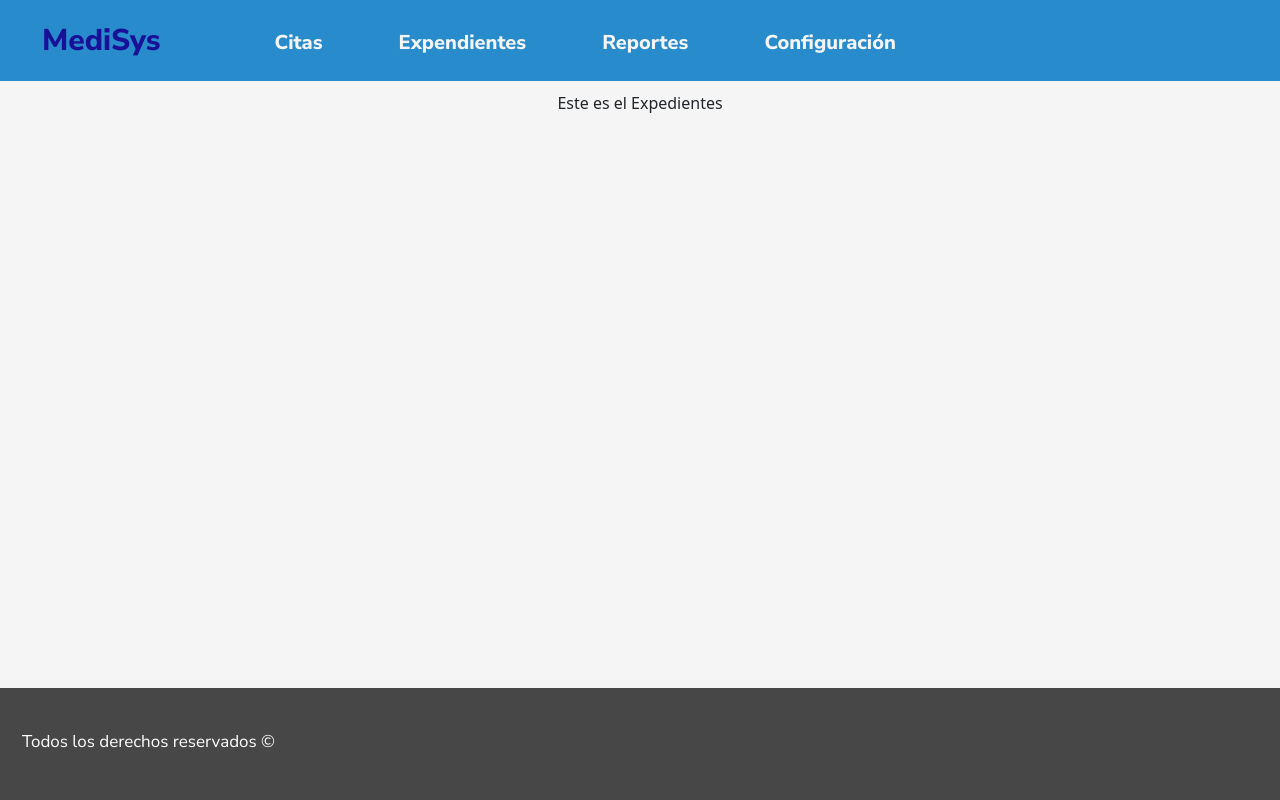
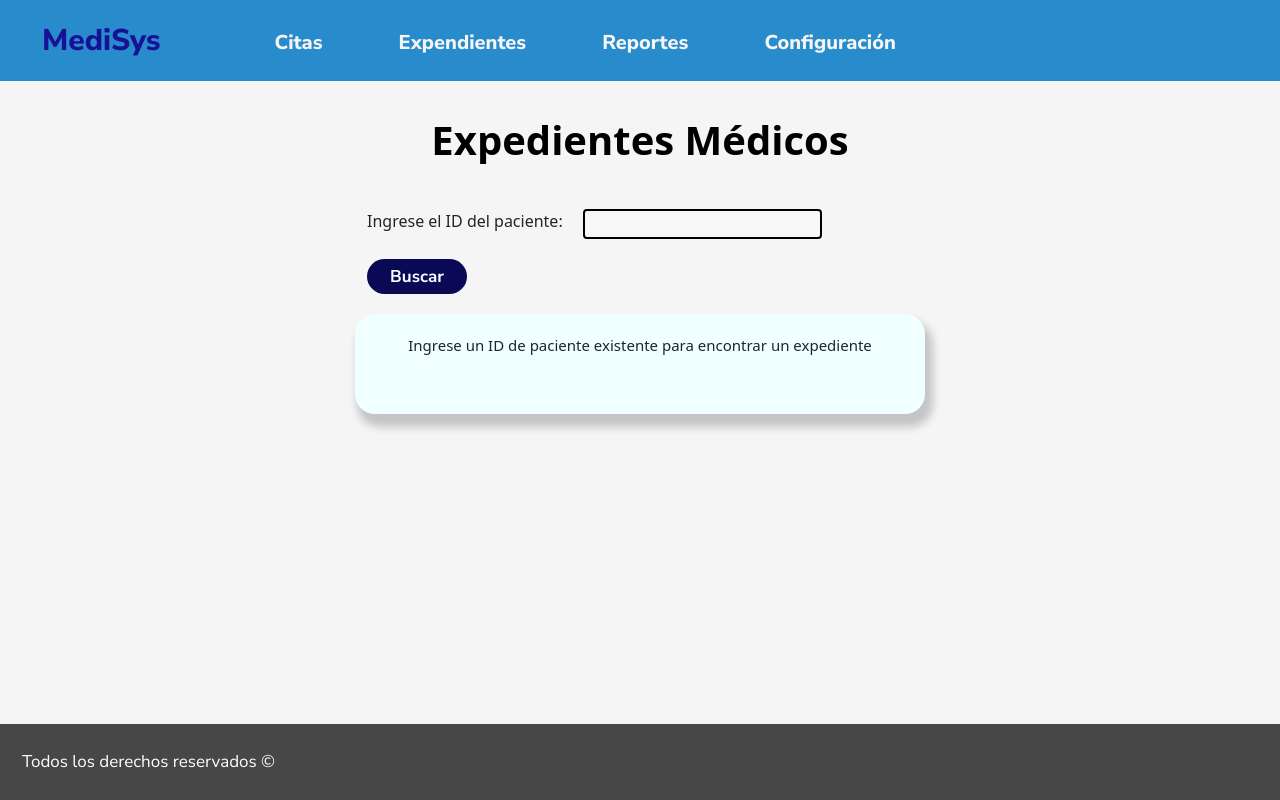
Before and after one commit to Brian-Esq/Consultorio-Medico-APS, a React (Create React App) app: page /expedientes in a window 1280 px wide. Built offline with nearby package versions, Linux system fonts and the light colour scheme.

Commit message:
Página de expedientes mayormente desarrollada

```diff
--- /dev/null
+++ b/src/Componentes/ExpedienteEspecifico/expedienteEspecifico.css
@@ -0,0 +1,57 @@
+@import url('https://fonts.googleapis.com/css2?family=Nunito+Sans:wght@400;700;800&display=swap');
+
+.expInfoText{
+    float: left;
+    margin: 0;
+    font-size: 15px;
+    margin: 5px 0;
+  }
+
+.expedienteEspecificoComp{
+    margin-top: 10px;
+    margin-bottom: 10px;
+
+}
+
+.padecimientosTable {
+  margin: auto;
+  width: 100%;
+  box-shadow: 0 4px 8px rgba(0, 0, 0, 0.1);
+  border-radius: 8px;
+  overflow: hidden;
+  border-collapse: collapse;
+  margin-top: 10px;
+  float: left;
+}
+
+.padecimientosTable th, .padecimientosTable td {
+  padding: 12px;
+  text-align: left;
+  border: 1px solid #cbcbcb;
+}
+
+.padecimientosTable th {
+  background-color: #cbcbcb;
+  font-weight: bold;
+  color: #333;
+}
+
+.padecimientosTable td {
+  background-color: #fff;
+}
+
+.padecimientosTable th:first-child, .padecimientosTable td:first-child {
+  border-top-left-radius: 8px;
+}
+
+.padecimientosTable th:last-child, .padecimientosTable td:last-child {
+  border-top-right-radius: 8px;
+}
+
+.padecimientosTable tr:last-child td:first-child {
+  border-bottom-left-radius: 8px;
+}
+
+.padecimientosTable tr:last-child td:last-child {
+  border-bottom-right-radius: 8px;
+}
--- /dev/null
+++ b/src/Componentes/ExpedienteEspecifico/expedienteEspecifico.tsx
@@ -0,0 +1,68 @@
+import './expedienteEspecifico.css'
+import Container from 'react-bootstrap/Container';
+import Row from 'react-bootstrap/Row';
+import Col from 'react-bootstrap/Col';
+
+interface Expediente {
+    Id: number,
+    Altura: number,
+    Peso: number,
+    Alergias: string,
+    Genero: string,
+    Padecimientos: string[]
+}
+
+const ExpedienteEspecifico: React.FC<Expediente> = ({ Id, Altura, Peso, Alergias, Genero, Padecimientos }) => {
+
+    const expediente = { Id, Altura, Peso, Alergias, Genero, Padecimientos }
+
+    return (
+        <Container className='expedienteEspecificoComp'>
+            <Row>
+                <Col>
+                    <p className='expInfoText'>Id: {expediente.Id}</p>
+                </Col>
+            </Row>
+            <Row>
+                <Col>
+                    <p className='expInfoText'>Altura: {expediente.Altura}m</p>
+                </Col>
+            </Row>
+            <Row>
+                <Col>
+                    <p className='expInfoText'>Peso: {expediente.Peso}kg</p>
+                </Col>
+            </Row>
+            <Row>
+                <Col>
+                    <p className='expInfoText'>Alergias: {expediente.Alergias}</p>
+                </Col>
+            </Row>
+            <Row>
+                <Col>
+                    <p className='expInfoText'>Genero: {expediente.Genero}</p>
+                </Col>
+            </Row>
+            <Row>
+                <Col>
+                    <table className='padecimientosTable'>
+                        <thead>
+                            <tr>
+                                <th>Padecimientos Pasados</th>
+                            </tr>
+                        </thead>
+                        <tbody>
+                            {expediente.Padecimientos.map((padecimiento, index) => (
+                                <tr key={index}>
+                                    <td>{padecimiento}</td>
+                                </tr>
+                            ))}
+                        </tbody>
+                    </table>
+                </Col>
+            </Row>
+        </Container>
+    )
+}
+
+export default ExpedienteEspecifico;
--- a/src/Componentes/Footer/footer.css
+++ b/src/Componentes/Footer/footer.css
@@ -20,7 +20,6 @@ Footer
 
   .footer .txt{
     margin-top: 15px;
-    margin-bottom: 20px;
     display: flex;
     justify-content: left;
   }
--- a/src/Componentes/Footer/footer.tsx
+++ b/src/Componentes/Footer/footer.tsx
@@ -9,11 +9,9 @@ function Footer(){
         <div className="footer">
             <Container fluid>
                 <Row>
-                    <Row><p></p></Row>
-                    <Col xs={6} className="txt">
+                    <Col className="txt">
                         <p>Todos los derechos reservados ©</p>
                     </Col>
-                    <Col xs={6}></Col>
                 </Row>
             </Container>
         </div>
--- a/src/Pages/Consulta/consulta.tsx
+++ b/src/Pages/Consulta/consulta.tsx
@@ -5,7 +5,6 @@ import './consulta.css';
 import Prescription from '../../Componentes/Prescription/prescription';
 import { useLocation, useParams } from 'react-router-dom';
 import { useState } from 'react';
-import { Button } from 'react-bootstrap';
 import { useNavigate } from 'react-router-dom';
 
 interface Consulta {
@@ -63,13 +62,12 @@ function Consulta() {
             </Row>
             <Row className='buttons'>
                 <Col>
-                    <Button className="finConsul" type='button' variant="outline-danger"
-                    onClick={handleSubmit}>Terminar Consulta</Button>
+                    <button className="finConsul" type='button' onClick={handleSubmit}>Terminar Consulta</button>
                 </Col>
             </Row>
             <Row className='consData'>
                 <Col xs={0} md={3}></Col>
-                <Col xs={12} md={6} className='pacDataCol'>
+                <Col xs={12} md={6}>
                     <Row>
                         <Col>
                             <h2 className='pacData'>Datos de Consulta</h2>
--- a/src/Pages/Expedientes/expedientes.css
+++ b/src/Pages/Expedientes/expedientes.css
@@ -0,0 +1,60 @@
+@import url('https://fonts.googleapis.com/css2?family=Nunito+Sans:wght@400;700;800&display=swap');
+
+.expedientesTitleRow{
+    margin-top: 20px;
+    margin-bottom: 20px;
+}
+
+.expTitle{
+    font-weight: 800;
+    color: black;
+    text-align: center;
+    font-size: 40px;
+    margin: 5px 30px;
+}
+
+.insertDataText{
+    float: left;
+    margin-right: 20px;
+}
+
+.insertDataRow{
+    margin-top: 40px;
+}
+
+.inputPacID{
+    box-sizing: border-box;
+    border: 2px solid black;
+    border-radius: 4px;
+    background-color: #f8f8f8;
+    transition: border-color 0.3s, box-shadow 0.3s;
+    float: left;
+}
+
+.searchPacBut{
+    background-color: rgb(9, 9, 86);
+    font-weight: bold;
+    font-family: 'Nunito Sans', sans-serif;
+    color: white;
+    width: 100px;
+    height: 35px;
+    border-radius: 20px;
+    font-size: 17px;
+    border: none;
+    margin-top: 20px;
+    margin-bottom: 20px;
+    float: left;
+}
+
+.expEspCol{
+    background-color: azure;
+    border-radius: 20px;
+    box-shadow: 5px 10px 9px 3px rgba(0, 0, 0, 0.2);
+    margin-bottom: 30px;
+    min-height: 100px;
+}
+
+.expNotFoundText{
+    margin: 20px;
+    font-size: 15px;
+}
--- a/src/Pages/Expedientes/expedientes.tsx
+++ b/src/Pages/Expedientes/expedientes.tsx
@@ -1,10 +1,110 @@
 import './expedientes.css';
+import Container from 'react-bootstrap/Container';
+import Row from 'react-bootstrap/Row';
+import Col from 'react-bootstrap/Col';
+import { useState } from 'react';
+import ExpedienteEspecifico from '../../Componentes/ExpedienteEspecifico/expedienteEspecifico';
 
-function Expedientes(){
-    return(
-        <div>
-            <p>Este es el Expedientes</p>
-        </div>
+interface Expediente {
+    PacId: number,
+    Altura: number,
+    Peso: number,
+    Alergias: string,
+    Genero: string,
+    Padecimientos: string[]
+}
+
+function Expedientes() {
+    const [ID, setID] = useState('');
+    const [expediente, setExpediente] = useState<Expediente | null>(null);
+
+    const expedientes: Expediente[] = [
+        {
+            PacId: 1,
+            Altura: 1.80,
+            Peso: 77,
+            Alergias: "Paracetamol, Piña",
+            Genero: "Hombre",
+            Padecimientos: ["Gripe", "Dolores de Cabeza"]
+        },
+        {
+            PacId: 2,
+            Altura: 1.50,
+            Peso: 60,
+            Alergias: "Cambios climáticos",
+            Genero: "Mujer",
+            Padecimientos: ["Fractura", "Irritamiento estomacal"]
+        },
+    ]
+
+    const handleSubmit = () => {
+        if (ID) {
+            let IDInt = parseInt(ID)
+            const filterExp = expedientes.find(expediente => expediente.PacId === IDInt);
+            if (filterExp) {
+                setExpediente(filterExp);
+            } else {
+                alert('Paciente no encontrado');
+                setID('');
+                setExpediente(null);
+            }
+        } else {
+            alert('Ingrese un valor válido de búsqueda por ID');
+            setID('');
+        }
+    }
+
+    return (
+        <Container className='expedientesPage'>
+            <Row className='expedientesTitleRow'>
+                <Col>
+                    <h1 className='expTitle'>Expedientes Médicos</h1>
+                </Col>
+            </Row>
+            <Row className='insertDataRow'>
+                <Col xs={0} md={3}></Col>
+                <Col xs={12} md={6}>
+                    <Row>
+                        <Col>
+                            <label className='insertDataText'>Ingrese el ID del paciente: </label>
+                            <input
+                                    name='costo'
+                                    autoComplete='off'
+                                    className='inputPacID'
+                                    value={ID}
+                                     onChange={(e) => setID(e.target.value.replace(/\D/, ''))} // Reemplaza cualquier carácter no numérico
+                                    pattern='[0-9]*'
+                                    inputMode='numeric'
+                            />
+                        </Col >
+                    </Row>
+                    <Row>
+                        <Col>
+                            <button className='searchPacBut' type='button' onClick={handleSubmit}>Buscar</button>
+                        </Col>
+                    </Row>
+                </Col>
+                <Col xs={0} md={3}></Col>
+            </Row>
+            <Row>
+                <Col xs={0} md={3}></Col>
+                <Col xs={12} md={6} className='expEspCol'>
+                    {expediente ? (
+                        <ExpedienteEspecifico
+                            Id={expediente.PacId}
+                            Altura={expediente.Altura}
+                            Peso={expediente.Peso}
+                            Alergias={expediente.Alergias}
+                            Genero={expediente.Genero}
+                            Padecimientos={expediente.Padecimientos}
+                        />
+                    ) : (
+                        <p className='expNotFoundText'>Ingrese un ID de paciente existente para encontrar un expediente</p>
+                    )}
+                </Col>
+                <Col xs={0} md={3}></Col>
+            </Row>
+        </Container>
     )
 }
 
```
Also changed, not shown: src/Componentes/Prescription/prescription.css (+33 -10 lines).
